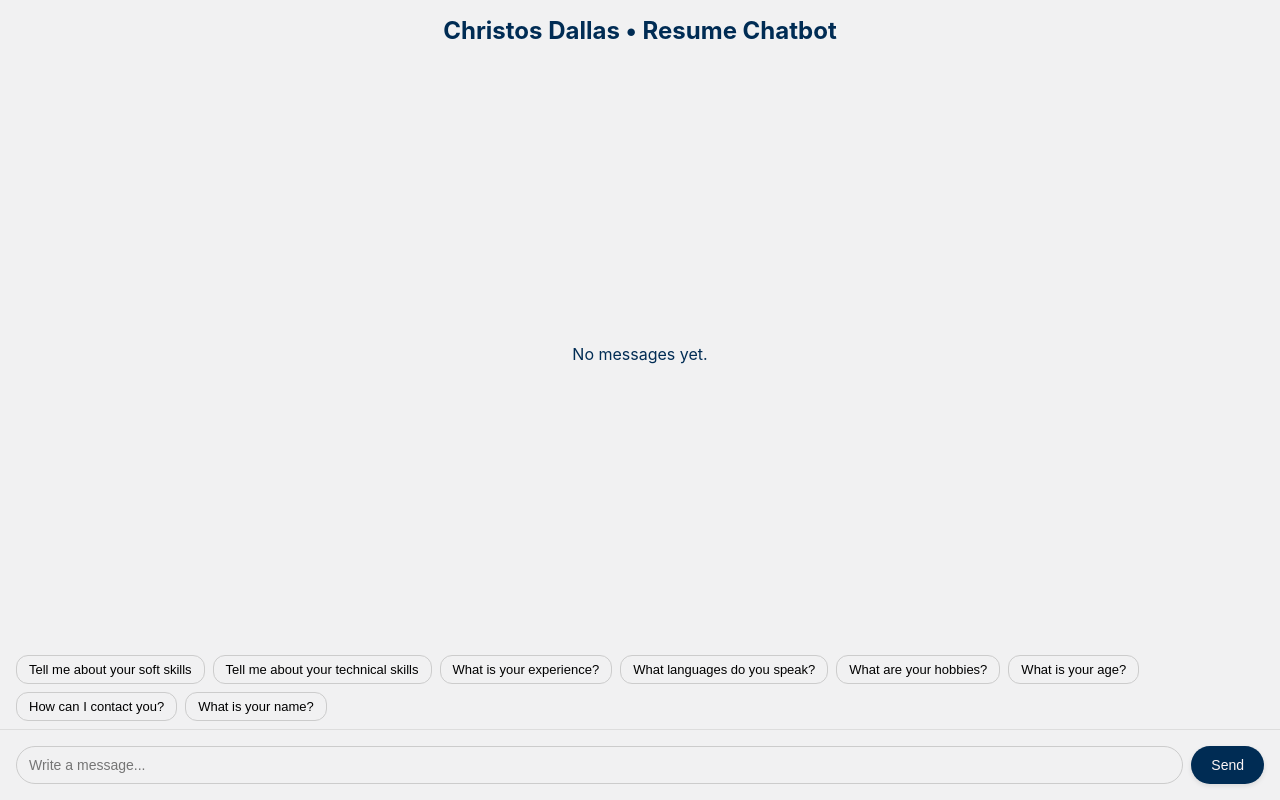
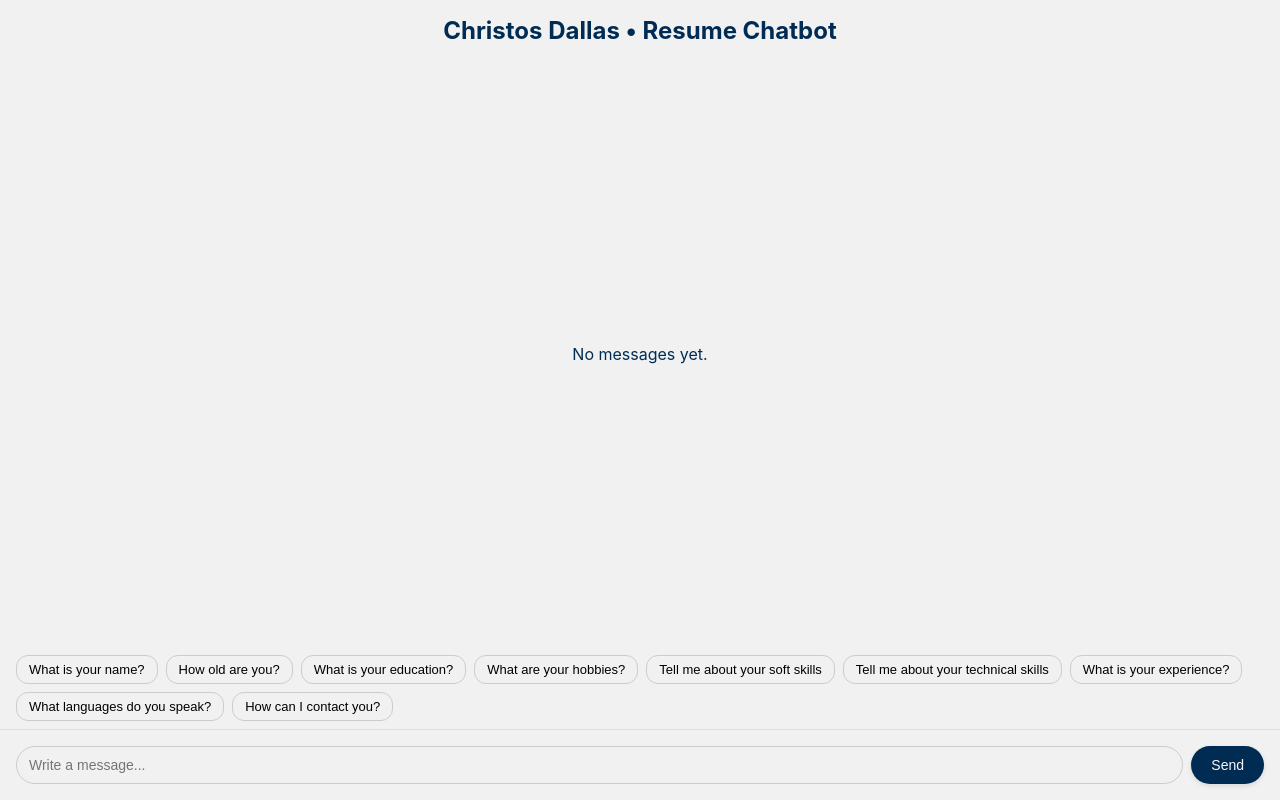
Before and after one commit to xdallas/resumeChatBot, a React (Create React App) app in the folder resume-chatbot-frontend/: page / in a window 1280 px wide. Built offline with nearby package versions, Linux system fonts and the light colour scheme; the HTML template or start-up script is replaced by a standard one.

Commit message:
Questions fixing

```diff
--- a/resume-chatbot-frontend/src/App.js
+++ b/resume-chatbot-frontend/src/App.js
@@ -14,14 +14,15 @@ function App() {
 
   // Sample questions for quick replies
   const sampleQuestions = [
+       "What is your name?",
+       "How old are you?",
+       "What is your education?",
+       "What are your hobbies?",
        "Tell me about your soft skills",
        "Tell me about your technical skills",
        "What is your experience?",
        "What languages do you speak?",
-       "What are your hobbies?",
-       "What is your age?",
-       "How can I contact you?",
-       "What is your name?"
+       "How can I contact you?"
      ];
 
   const handleSend = async (text) => {
```
Also changed, not shown: 1 other file (tests, documents, lock files or other folders).
